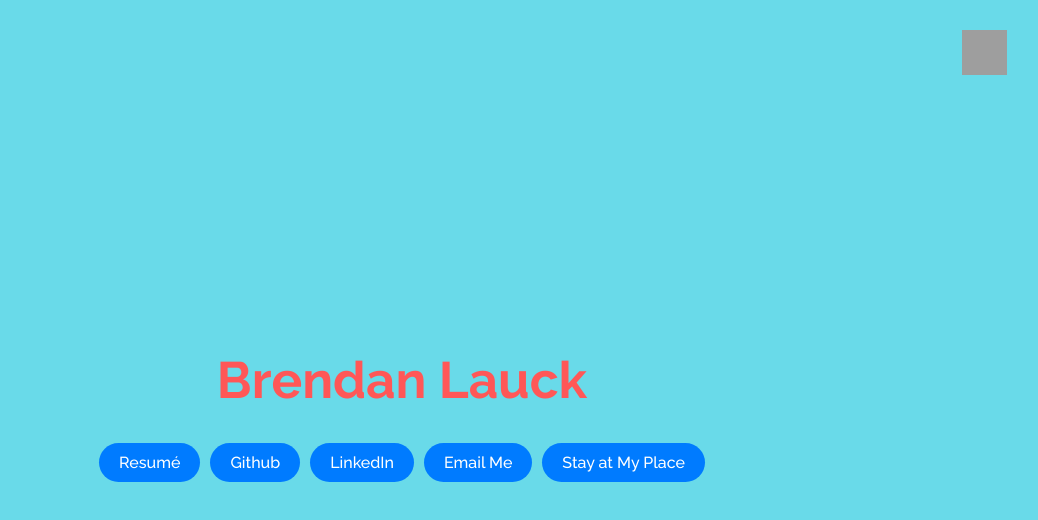
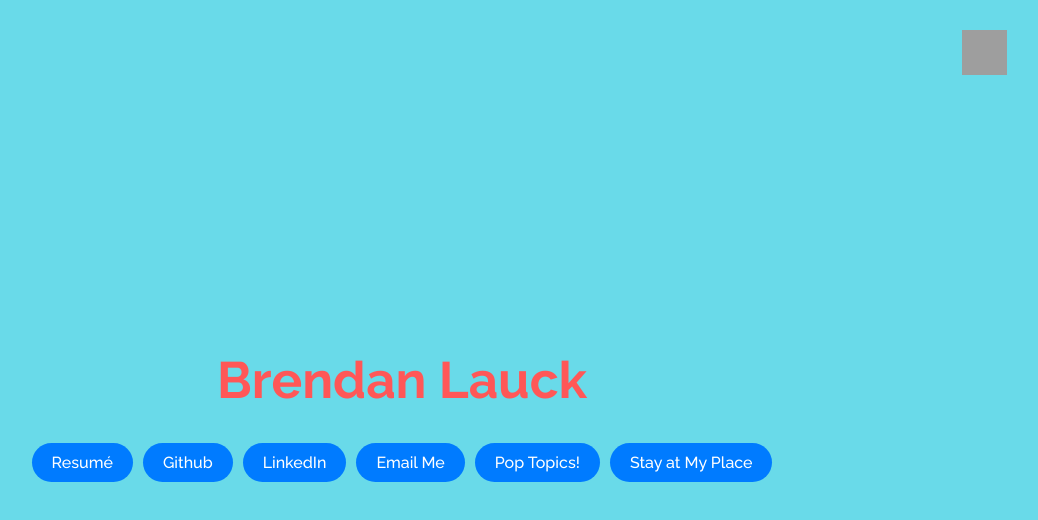
Before and after one commit to brendanonymous/personal-site, a React (Vite) app: page / in a window 1280 px wide. Shown: the top 520 px of the page, without its empty margins (238-1276 px from the left). Built offline with nearby package versions, Linux system fonts and the light colour scheme; grey boxes are pictures that could not be loaded.

Commit message:
add link to personal project

```diff
--- a/src/App.jsx
+++ b/src/App.jsx
@@ -40,6 +40,7 @@ function App() {
           <Button text="Github" link="https://github.com/brendanonymous" />
           <Button text="LinkedIn" link="https://linkedin.com/in/brendanlauck" />
           <Button text="Email Me" link="mailto:brendanlauck@yahoo.com" />
+          <Button text="Pop Topics!" link="https://brendanonymous.github.io/pop-topics/" />
           <Button text="Stay at My Place" link="https://airbnb.com/h/mountain-view-scottsdale" />
         </div>
       </div>
```
